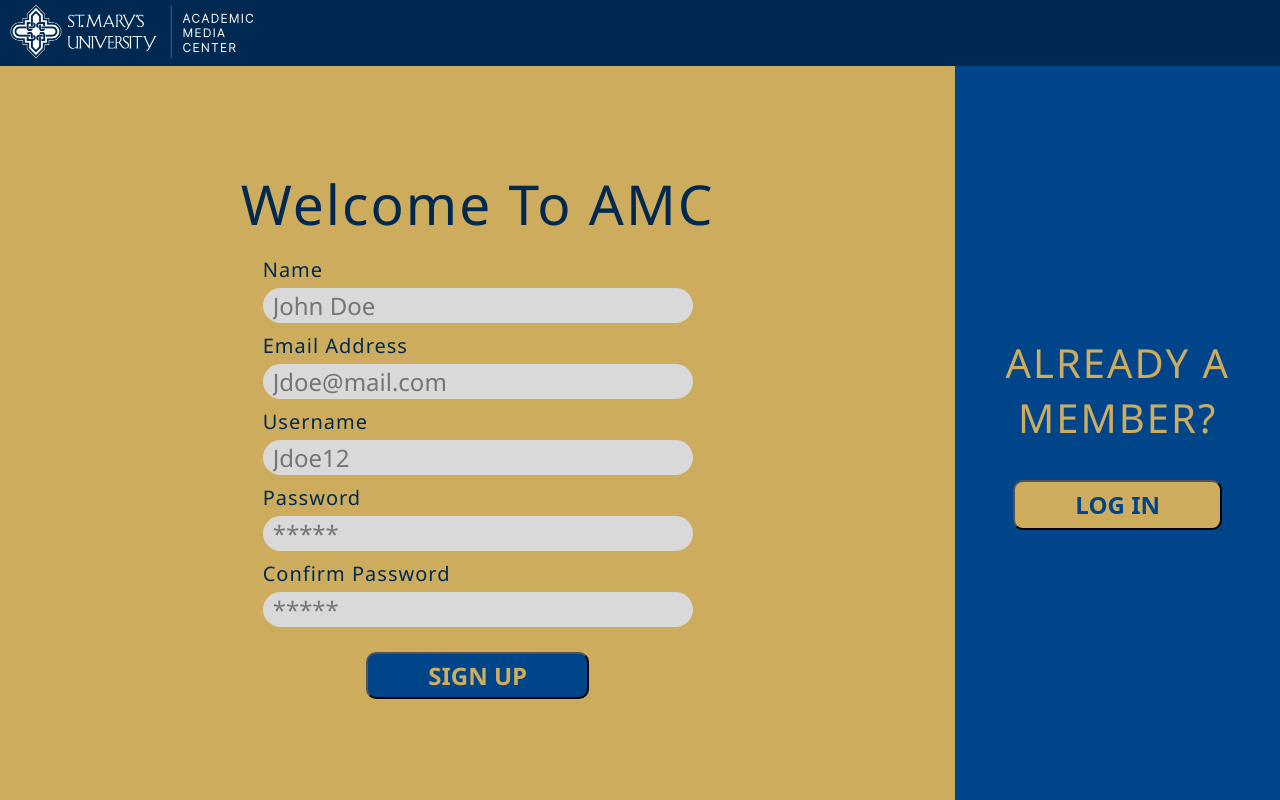
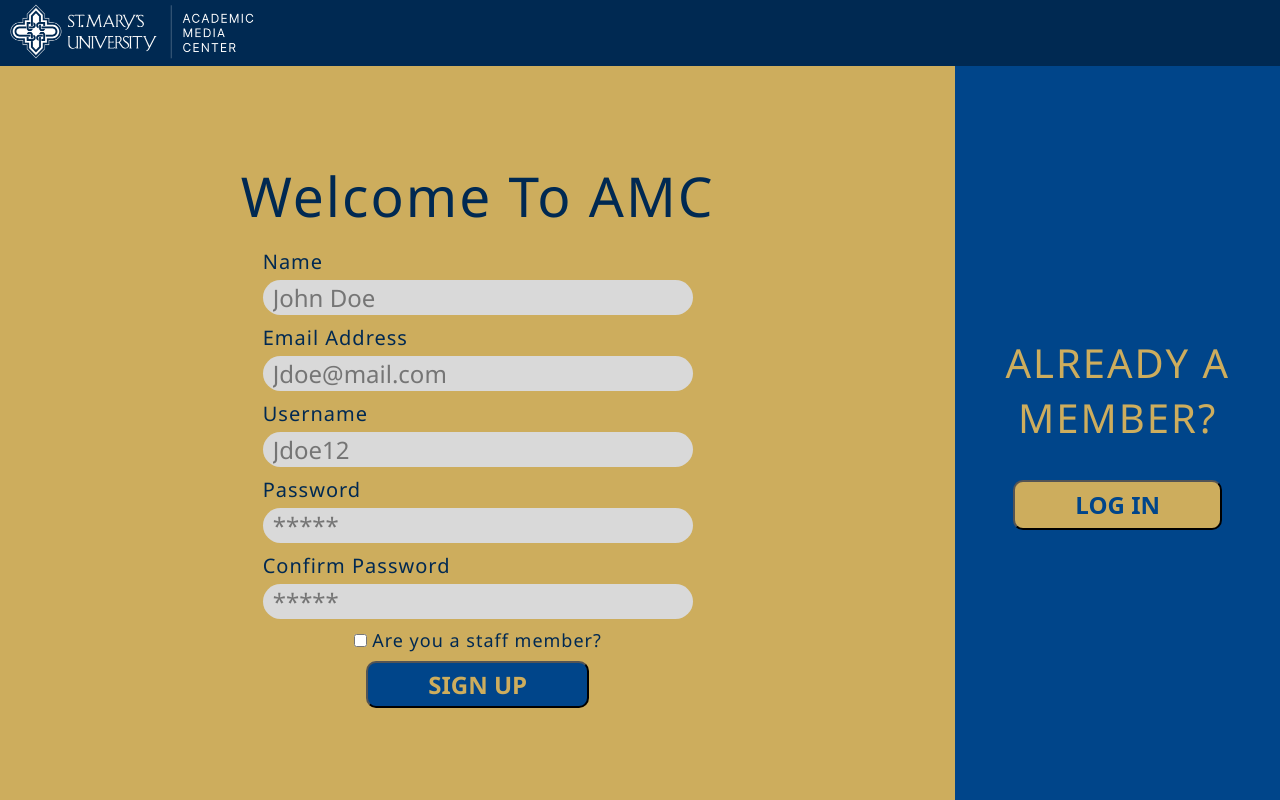
Before and after one commit to md-hani/PinkCat, a React (Create React App) app in the folder frontend/: page /signup in a window 1280 px wide. Built offline with nearby package versions, Linux system fonts and the light colour scheme.

Commit message:
Created functionality for staff/student sign up.

```diff
--- a/frontend/src/pages/Signup.js
+++ b/frontend/src/pages/Signup.js
@@ -3,15 +3,21 @@ import React from 'react'
 import { Link } from "react-router-dom"
 import { toast } from 'react-toastify';
 import validator from 'validator'
+import Modal from 'react-bootstrap/Modal';
+import Button from 'react-bootstrap/Button';
 
 const Signup = () => {
     const [name, setName] = React.useState('');
     const [username, setUsername] = React.useState('');
     const [email, setEmail] = React.useState('');
     const [password, setPassword] = React.useState('');
+    const [access, setAccess] = React.useState('');
     const [confpass, setConfpass] = React.useState('');
+    const [disabled, setDisabled] = React.useState(false);
     const [error, setError] = React.useState(null);
     const [success, setSuccess] = React.useState(null)
+    const [checked, setChecked] = React.useState(false)
+    const [modalOpen, setModalOpen] = React.useState(false)
 
     const validate = (value) => {
         if (validator.isStrongPassword(value, {
@@ -44,7 +50,15 @@ const Signup = () => {
         {
             if(password === confpass)
             {
-                const user = {name, email, username, password}
+                if(checked)
+                {
+                    var priv = "Staff"
+                }
+                else{
+                    priv = "Student"
+                }
+
+                const user = {name, email, username, password, priv}
 
                 const response = await fetch('/api/createuser', {
                     method: 'POST',
@@ -67,6 +81,7 @@ const Signup = () => {
                     setPassword('')
                     setConfpass('')
                     setSuccess('New user created')
+                    console.log(json)
                 }
             }
             else
@@ -84,13 +99,60 @@ const Signup = () => {
         }
         if(success!=null && success==="New user created")
         {
-            //toast.success(success, {position:"bottom-left"})
             setSuccess(null)
             window.location.href='/signin?hello=1'
         }
     }, [error, success])
 
+    const handleClose = () => {
+        setModalOpen(false)
+        setChecked(!checked)
+        setAccess('')
+    }
+
+    const handleModalSubmit = () => {
+        setModalOpen(false)
+        if(access === 'HaHwm')
+        {
+            setChecked(true)
+            setDisabled(true)
+        }
+        else
+        {
+            setChecked(false)
+            setAccess('')
+            toast.error('Invalid Access Code', {position: 'bottom-right'})
+        }
+    }
+
+    const handleCheck= (e) => {
+        if (e.target.checked)
+        {
+            setModalOpen(true)
+            setChecked(e.target.checked)
+        }
+    }
+
     return (
+        <>
+        <Modal show={modalOpen} onHide={handleClose} centered>
+            <Modal.Header closeButton className='modalTitleTextSI'>
+                <Modal.Title className=''>Staff Sign Up</Modal.Title>
+            </Modal.Header>
+
+            <Modal.Body className='modalBodySI'>
+                <label className='modalInputBoxLabelSI'>Enter your access code<input size={20} className='modalInputBoxSI' type='text' onChange={(e) => setAccess(e.target.value)} value={access} required/></label>
+            </Modal.Body>
+
+            <Modal.Footer>
+                <Button variant="secondary" onClick={handleClose}>
+                    Close
+                </Button>
+                <Button variant="primary" onClick={handleModalSubmit}>
+                    Submit
+                </Button>
+            </Modal.Footer>
+        </Modal>
         <div className='mainDivSU'>
             <Header className='headerSU' />
             <div className='paneDiv'>
@@ -112,6 +174,9 @@ const Signup = () => {
                         <div className='inputArea'>
                             <label className='inputBoxLabel'>Confirm Password<input size={25} className='inputBox' type='password' placeholder='*****' name='confPassInput' onChange={(e) => setConfpass(e.target.value)} value={confpass} required/></label>
                         </div>
+                        <div className='checkboxDiv'>
+                            <label className='checkboxLabel'><input size={25} className='myCheckbox' type='checkbox' checked={checked} disabled={disabled} onChange={handleCheck}/> Are you a staff member?</label>
+                        </div>
                         <div className='inputArea'>
                             <label className='inputBoxLabel'><input size={25} className='inputButton' type='submit' value='SIGN UP' name='submitSignup'/></label>
                         </div>
@@ -123,6 +188,7 @@ const Signup = () => {
                 </div>
             </div>
         </div>
+        </>
     )
 }
 
--- a/frontend/src/styles/SignUp.css
+++ b/frontend/src/styles/SignUp.css
@@ -77,13 +77,29 @@
     /*row-gap: 6px;*/
   }
 
+  .checkboxLabel  {
+    color: #002952;
+    font-family: 'Segoe UI', Tahoma, Geneva, Verdana, sans-serif;
+    font-size: 18px;
+    font-style: normal;
+    font-weight: 400;
+    line-height: normal;
+    letter-spacing: 1.0px;
+  }
+
+  .checkboxDiv {
+    margin-top: 9px;
+    display: flex;
+    flex-wrap: wrap;
+    justify-content: center;
+  }
+
   .inputButton{
     border-radius: 10px;
     background: #00458A;
     font-size: x-large;
     color: #CDAD5D;
     font-weight: 600;
-    margin-top: 16px;
     padding: 5px 60px 5px 60px;
 }
 
```
Also changed, not shown: 2 other files (tests, documents, lock files or other folders).
